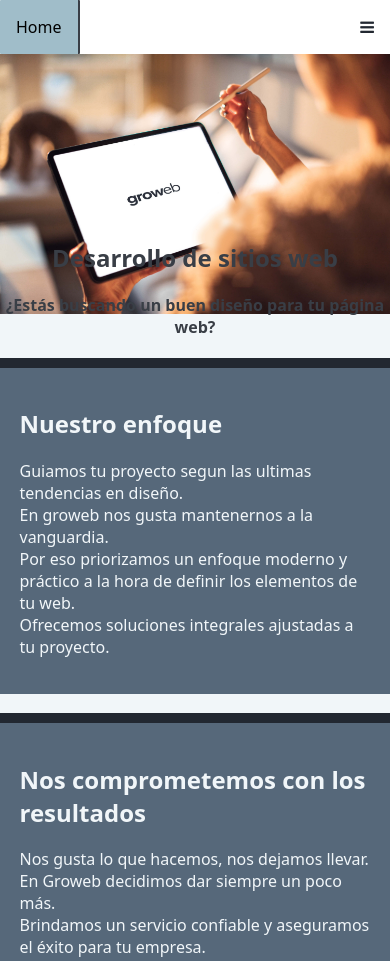
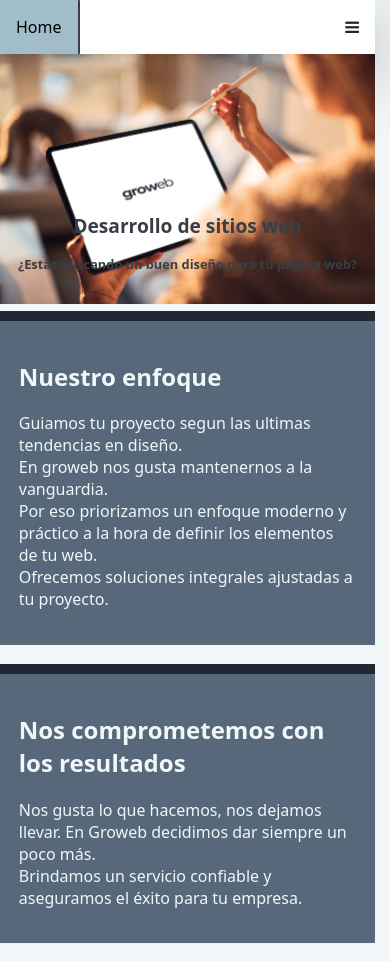
Before and after one commit to Shadmmn/Proyecto-Final-Groweb, a website: page index.html in a window 390 px wide. Shown: the top 961 px of the page. Drawn offline with Linux system fonts and the light colour scheme.

Commit message:
arreglos v3

```diff
--- a/index.html
+++ b/index.html
@@ -13,7 +13,7 @@
     <link rel="stylesheet" href="style.css">
     <link rel="shortcut icon" href="./rsc/logofinal.png">
 </head>
-<body>
+<body id="parche2">
     <div class="topnav" id="myTopnav">
         <a href="index.html" class="active">Home</a>
         <a href="./navegacion/servicios.html">Servicios</a>
--- a/scss/_home.scss
+++ b/scss/_home.scss
@@ -8,7 +8,11 @@ $mainFont: 'Open sans', 'sans-serif';
 $fontL: 2em;
 $fontM: 1.5em;
 $fontS: 1em;
-@media screen and (min-width:600px){
+
+#parche2{
+  width: 100%;
+}
+@media screen and (min-width:400px){
 .header-home{
     text-align: center;
     color: $mainColor;
@@ -67,27 +71,22 @@ margin-bottom: 10%;
   width: 100%;
 }
 }
-@media screen and (max-width:600px) {
+@media screen and (max-width:400px) {
   .main-home{
     width: 100%;
     color: $mainColor;
-}
-.header-home{
-  width: 100%;
-}
-.mckpimg-home{
-  width: 100%;
   }
   .mockup{
     width: 100%;
   }
   .sec1 {
-  font-size: $fontS;
-  margin-top: -25%;
+    font-size: .8em;
+    margin-top: -30%;
     color: $mainColor;
   }
   .aside-hm{
     padding: 0%;
+    margin-top: 10%;
   }
   .art-hm{
     margin-top: 5%;
@@ -105,4 +104,7 @@ margin-bottom: 10%;
     padding: 5%;
     text-align:start;
   }
+  #parche2{
+    max-width: 375px;
   }
+}
--- a/scss/_nuestroTrabajo.scss
+++ b/scss/_nuestroTrabajo.scss
@@ -37,6 +37,7 @@ $fontS: 1em;
     align-content: center;
     align-items: center;
     border-radius: 5px;
+    border: $secondaryColor 5px solid;
 }
 .right-nt {
 @extend .left-nt;
@@ -75,11 +76,14 @@ text-align: start;
     text-align: start;
 }
 .tit-mob-nt{
+    text-align: center;
+    width: 100%;
     display: flex;
+    justify-content: center;
     color: $keyColor;
     background-color: $boxBG;
-    text-align: center;
     margin: 2%;
+    border-bottom: $mainColor 4px solid;
 }
 .margins-nt{
     margin-top: 15%;
```
Also changed, not shown: style.css. Lines whose indentation alone changed are shown as unchanged.
